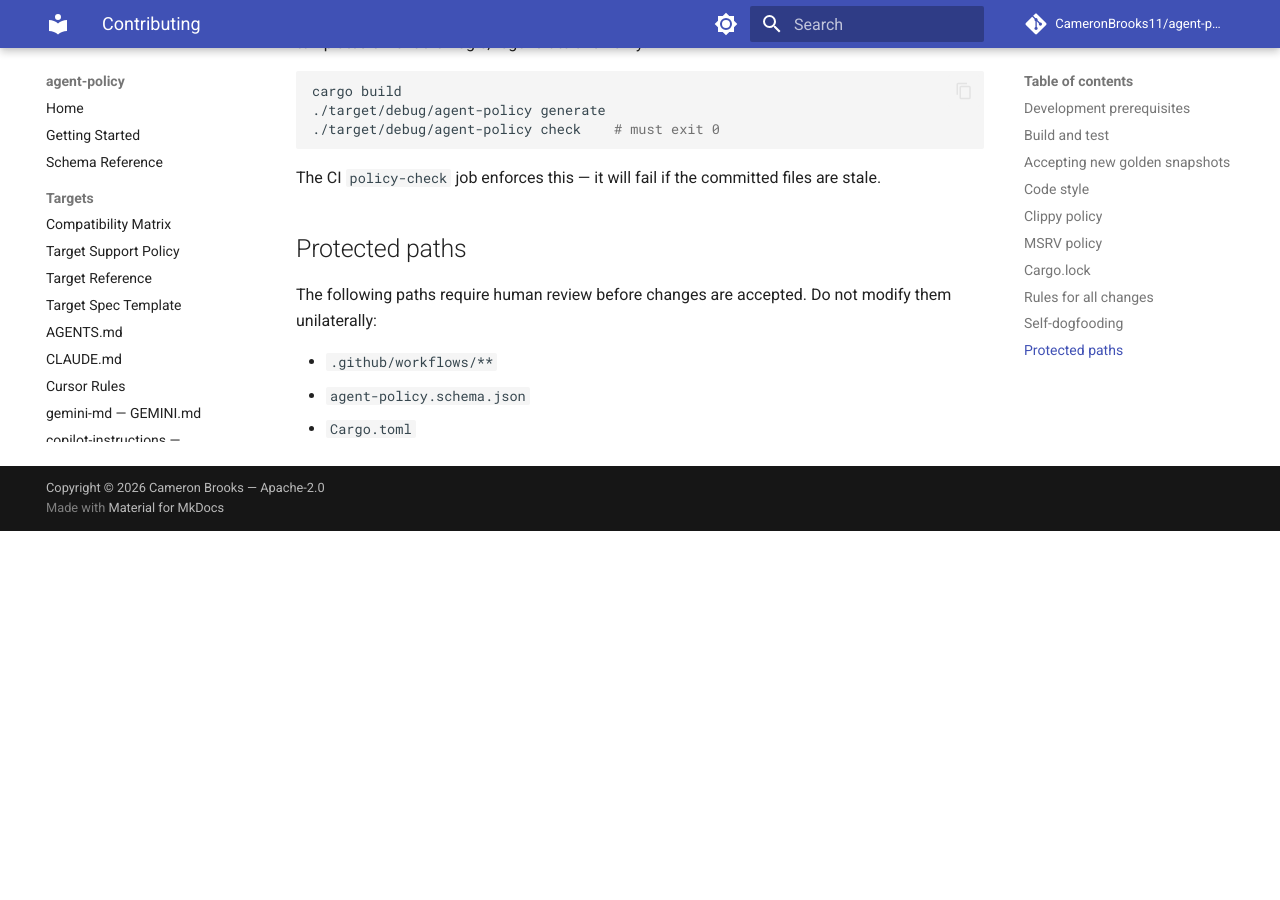
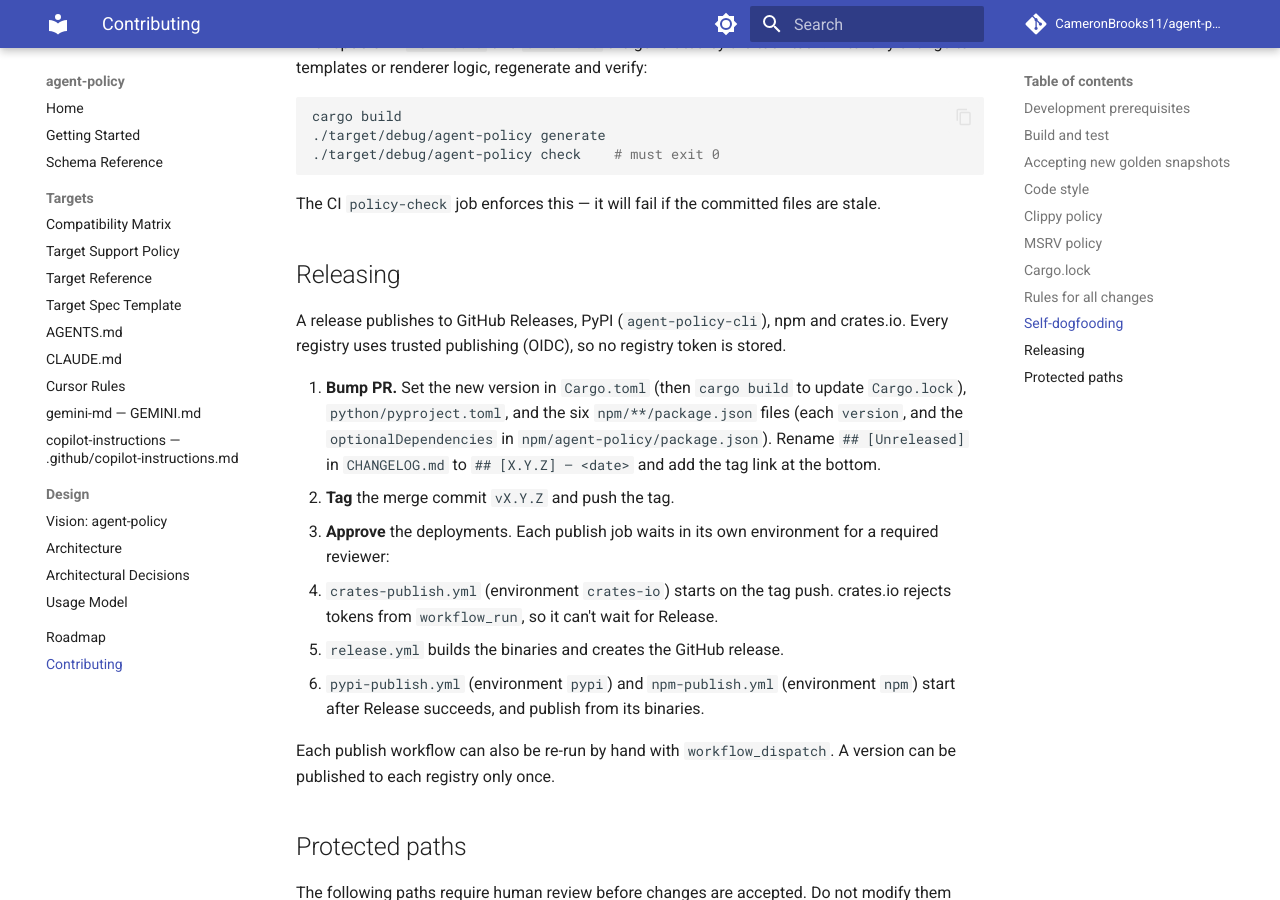
Before and after one commit to CameronBrooks11/agent-policy, an MkDocs documentation site: the page built from docs/contributing.md, in a window 1280 px wide and 900 px high, scrolled down 2447 px. Built offline with MkDocs 1.6.1 and Material for MkDocs 9.7.7, drawn with Linux system fonts in a browser that asks for light colours; comment, search, counter and statistics services are not loaded; before the commit the page ends 2978 px from its top, so only the background shows below that; some of the changed text lies outside the part shown.

```diff
--- a/Cargo.toml
+++ b/Cargo.toml
@@ -10,7 +10,6 @@ repository = "https://github.com/CameronBrooks11/agent-policy"
 homepage = "https://github.com/CameronBrooks11/agent-policy"
 documentation = "https://docs.rs/agent-policy"
 readme = "README.md"
-changelog = "CHANGELOG.md"
 keywords = ["agent", "policy", "codegen", "cli", "llm"]
 categories = ["command-line-utilities", "development-tools"]
 exclude = [
--- a/clippy.toml
+++ /dev/null
@@ -1 +0,0 @@
-msrv = "1.75"
--- a/docs/contributing.md
+++ b/docs/contributing.md
@@ -62,7 +62,7 @@ Run `cargo fmt --all` before committing.
 
 ## MSRV policy
 
-The minimum supported Rust version is **1.75**, pinned in `Cargo.toml` via `rust-version` and in `clippy.toml`. Do not use language features or standard library APIs added after 1.75 without bumping the MSRV and updating CI.
+The minimum supported Rust version is set once, by `rust-version` in `Cargo.toml` (currently **1.88**). The `msrv` CI job reads it from there and tests on that toolchain, and clippy reads it from there too. Do not use language features or standard library APIs newer than that version without raising `rust-version`.
 
 ## Cargo.lock
 
@@ -90,6 +90,19 @@ cargo build
 
 The CI `policy-check` job enforces this — it will fail if the committed files are stale.
 
+## Releasing
+
+A release publishes to GitHub Releases, PyPI (`agent-policy-cli`), npm and crates.io. Every registry uses trusted publishing (OIDC), so no registry token is stored.
+
+1. **Bump PR.** Set the new version in `Cargo.toml` (then `cargo build` to update `Cargo.lock`), `python/pyproject.toml`, and the six `npm/**/package.json` files (each `version`, and the `optionalDependencies` in `npm/agent-policy/package.json`). Rename `## [Unreleased]` in `CHANGELOG.md` to `## [X.Y.Z] — <date>` and add the tag link at the bottom.
+2. **Tag** the merge commit `vX.Y.Z` and push the tag.
+3. **Approve** the deployments. Each publish job waits in its own environment for a required reviewer:
+   - `crates-publish.yml` (environment `crates-io`) starts on the tag push. crates.io rejects tokens from `workflow_run`, so it can't wait for Release.
+   - `release.yml` builds the binaries and creates the GitHub release.
+   - `pypi-publish.yml` (environment `pypi`) and `npm-publish.yml` (environment `npm`) start after Release succeeds, and publish from its binaries.
+
+Each publish workflow can also be re-run by hand with `workflow_dispatch`. A version can be published to each registry only once.
+
 ## Protected paths
 
 The following paths require human review before changes are accepted. Do not modify them unilaterally:
```
Also changed, not shown: other parts of docs/contributing.md (+1 -1 lines), CHANGELOG.md (+6 -0 lines), CONTRIBUTING.md (+15 -2 lines), docs/getting-started.md (+1 -1 lines), docs/roadmap.md (+1 -1 lines), 6 other files.
